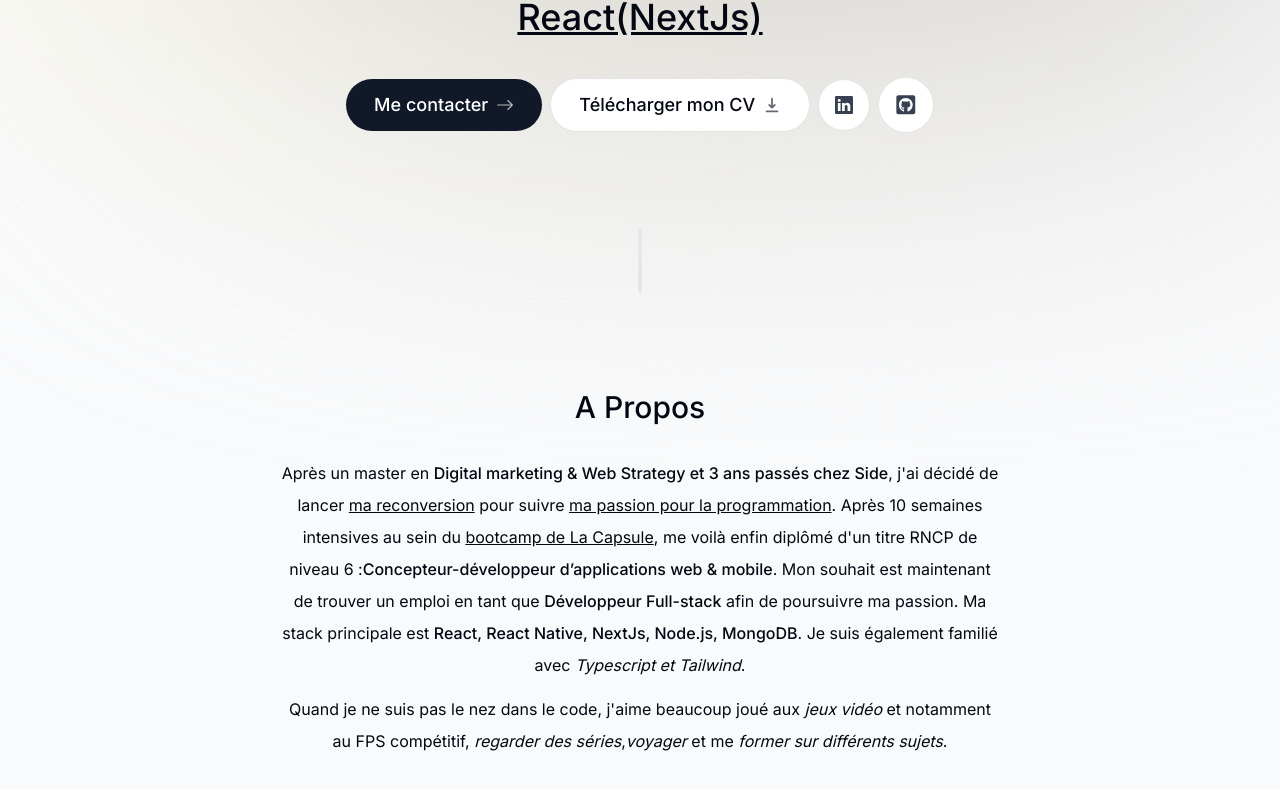
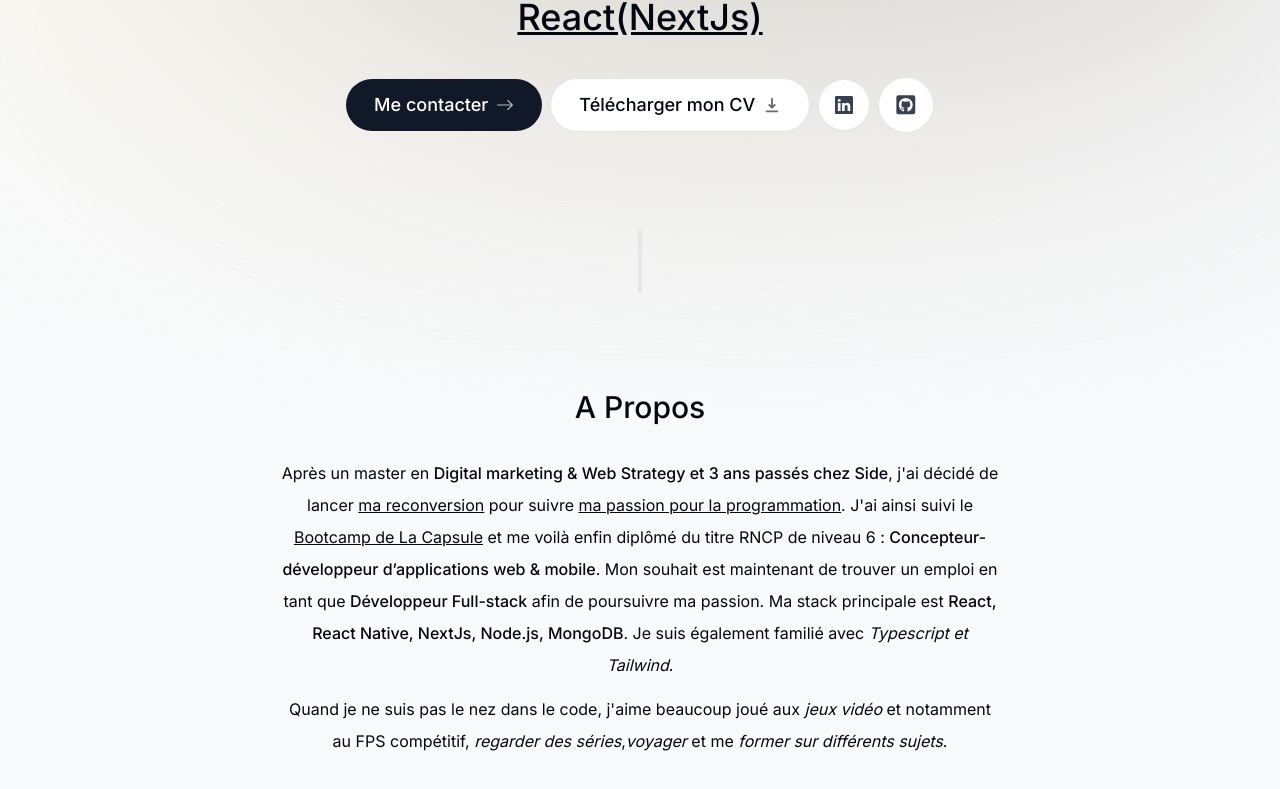
Before and after one commit to Benjamindio/myPortfolio, a Next.js app: page / in a window 1280 px wide. Shown: the part 419-1208 px from the top of the page. Built offline with nearby package versions, Linux system fonts and the light colour scheme.

Commit message:
commit changement a propos

```diff
--- a/components/About.js
+++ b/components/About.js
@@ -29,8 +29,7 @@ export default function About() {
         <p className='mb-3'>
             Après un master en <span className="font-medium">Digital marketing & Web Strategy et 3 ans passés chez Side</span>,
             j'ai décidé de lancer <span className="underline">ma reconversion</span> pour suivre <span className='underline'>ma passion pour la programmation</span>.
-            Après 10 semaines intensives au sein du <span className="underline">bootcamp de La Capsule</span>, me voilà enfin diplômé d'un titre RNCP de niveau 6 :
-            <span className="font-medium">Concepteur-développeur d’applications web & mobile</span>.
+            J'ai ainsi suivi le <span className="underline">Bootcamp de La Capsule</span> et me voilà enfin diplômé du titre RNCP de niveau 6 : <span className="font-medium">Concepteur-développeur d’applications web & mobile</span>.
             Mon souhait est maintenant de trouver un emploi en tant que <span className="font-medium">Développeur Full-stack</span> afin de poursuivre ma passion.
             Ma stack principale est <span className="font-medium">React, React Native, NextJs, Node.js, MongoDB</span>. Je suis également familié avec <span className="italic">Typescript et Tailwind</span>.
         </p>
```
